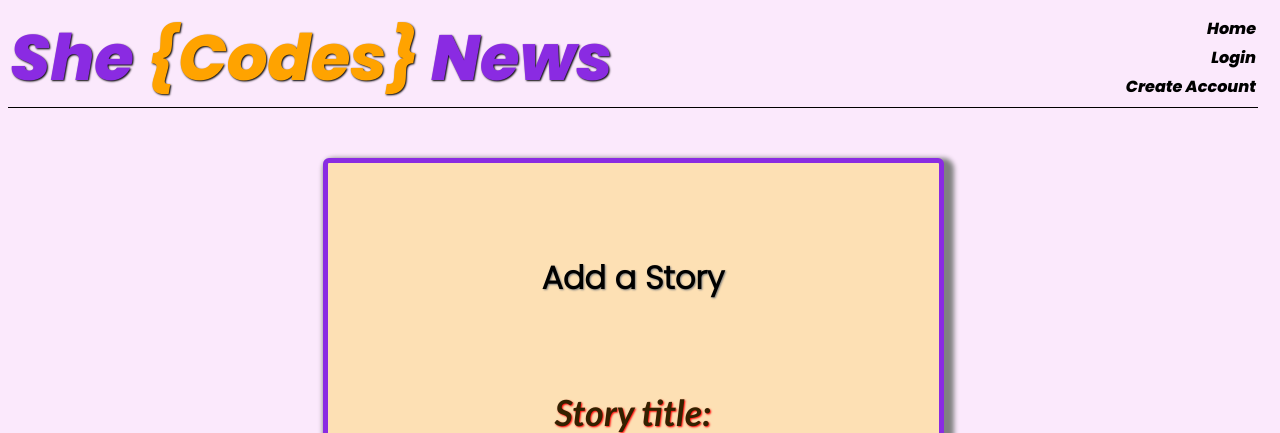
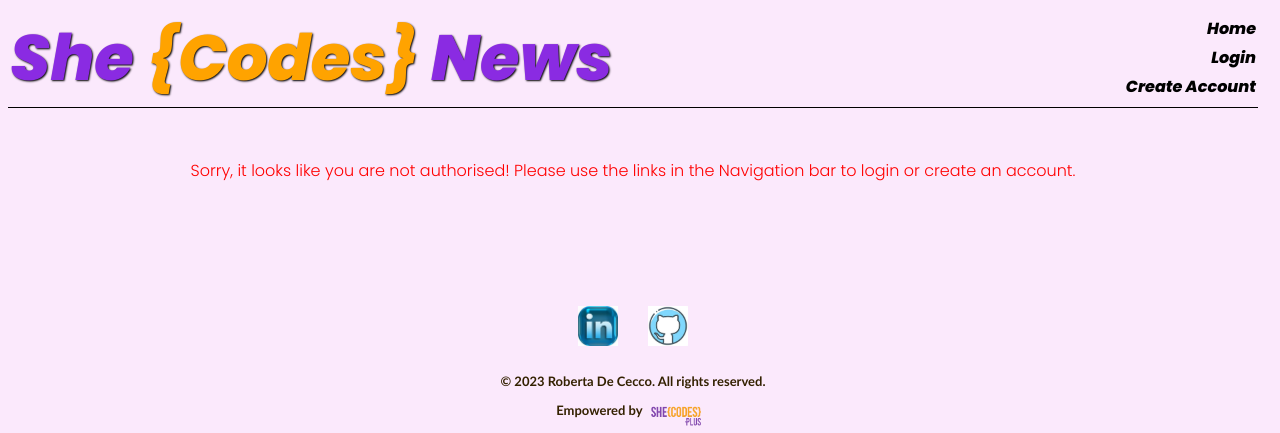
Before and after one commit to RobyOneJ/she_codes_news, a Django app: page /news/add-story/ in a window 1280 px wide. Shown: the top 433 px of the page. Run offline with Django 4.2, Linux system fonts and the light colour scheme; parts of the project's set-up code (start-up, migrations or seed data) failed here and were passed over.

Commit message:
Styled the error msg for not authorised users

```diff
--- a/she_codes_news/news/templates/news/createStory.html
+++ b/she_codes_news/news/templates/news/createStory.html
@@ -3,6 +3,7 @@
 {% block content %}
 {{ story }}
 <div id="main">
+	{% if request.user.is_authenticated %}
 	<div id="add-story-style">
 		<form action="" method="post" id="id_create_story">
 			<h2 class="form-h2" style="text-align: center;">Add a Story</h2>
@@ -11,5 +12,9 @@
 			<input class="button" type="submit" value="Submit">
 		</form>
 	</div>
+	{% else %}
+	<div class="error-msg">Sorry, it looks like you are not authorised! Please
+		use the links in the Navigation bar to login or create an account.</div>
+	{% endif %}
 </div>
 {% endblock %}
--- a/she_codes_news/static/styles.css
+++ b/she_codes_news/static/styles.css
@@ -65,6 +65,7 @@ a {
     font-weight: bold;
 }
 
+/*Styling links and buttons*/
 a:hover.funky-link {
     color: blue;
     text-decoration: underline;
@@ -105,12 +106,12 @@ input.button {
     padding-bottom: 0;
 }
 
+/*Styling labels*/
 label {
     font-size: 36px;
     font-style: oblique;
     padding-top: 62px;
     text-shadow: red  1px 1px 2px;
-
 }
 
 #id_title, #id_category, #id_image, #id_content {
@@ -143,6 +144,13 @@ form#id_create_story p {
 
 .centered {
     text-align: center;
+}
+
+/*Styling the error msg for no-auth users*/
+.error-msg {
+    color: red;
+    text-align:center;
+    margin-top: 50px;
 }
 
 /* styling the 'add-new-story page*/
--- a/she_codes_news/users/templates/users/viewProfile.html
+++ b/she_codes_news/users/templates/users/viewProfile.html
@@ -7,6 +7,7 @@
 
 {% block content %}
 <div class="auth-details"></div>
+{% if request.user.is_authenticated %}
 <h2>Hello {{ user.username }}</h2>
 <div class="auth-details-wrapper">
     {% if user.profile_image != None %}
@@ -18,5 +19,9 @@
         <p class="bio-heading">Bio: {{ user.bio }}</p>
     </div>
 </div>
+{% else %}
+<div style="color: red; text-align:center; margin-top: 50px;">Sorry, it looks like you are not authorised! Please
+    use the links in the Navigation bar to login or create an account.</div>
+{% endif %}
 </div>
 {% endblock %}
```
Also changed, not shown: she_codes_news/news/static/news/styles.css (+7 -0 lines), she_codes_news/news/templates/news/deleteView.html (+8 -3 lines).
